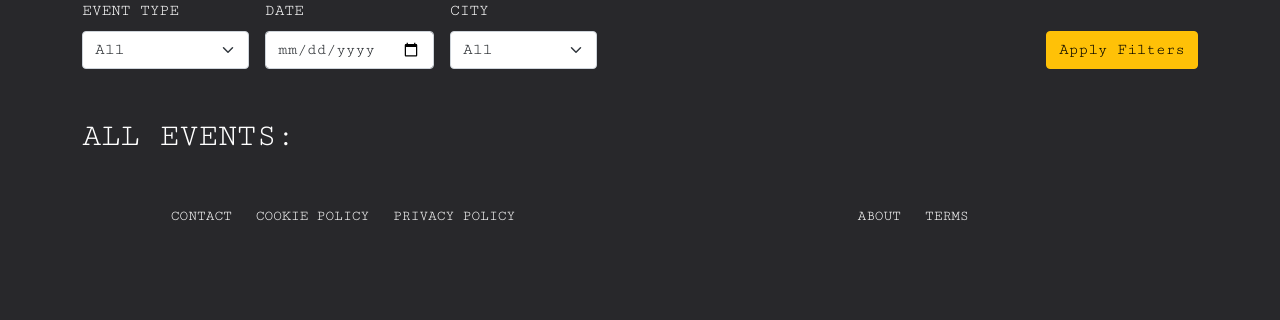
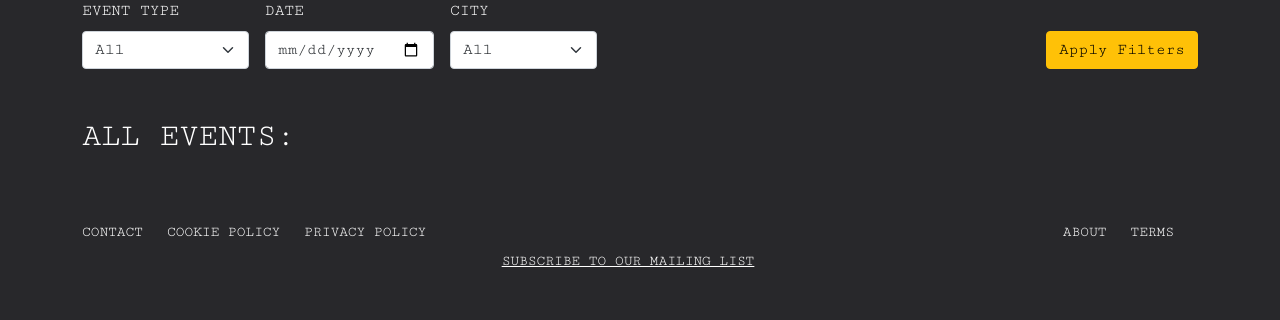
Before and after one commit to parduckids/milestone-project-four, a Django app: page /events in a window 1280 px wide. Shown: the part 271-591 px from the top of the page. Run offline with Django 5.2, Linux system fonts and the light colour scheme; data that the repository does not hold is empty; some libraries are stand-ins or nearby versions.

Commit message:
feat: add the mailing list option to the footer

```diff
--- a/templates/base.html
+++ b/templates/base.html
@@ -1,6 +1,7 @@
 {% load static %}
 <!doctype html>
 <html lang="en">
+
 <head>
 
     {% block meta %}
@@ -14,7 +15,8 @@
 
     {% block corecss %}
     <!-- Bootstrap CSS -->
-        <link href="https://cdn.jsdelivr.net/npm/bootstrap@5.0.2/dist/css/bootstrap.min.css" rel="stylesheet" integrity="sha384-EVSTQN3/azprG1Anm3QDgpJLIm9Nao0Yz1ztcQTwFspd3yD65VohhpuuCOmLASjC" crossorigin="anonymous">
+    <link href="https://cdn.jsdelivr.net/npm/bootstrap@5.0.2/dist/css/bootstrap.min.css" rel="stylesheet"
+        integrity="sha384-EVSTQN3/azprG1Anm3QDgpJLIm9Nao0Yz1ztcQTwFspd3yD65VohhpuuCOmLASjC" crossorigin="anonymous">
     <!-- Custom CSS -->
     <link rel="stylesheet" href="{% static 'css/base.css' %}">
     {% endblock %}
@@ -30,7 +32,9 @@
     {% endblock %}
 
     {% block corejs %}
-        <script src="https://cdn.jsdelivr.net/npm/bootstrap@5.0.2/dist/js/bootstrap.bundle.min.js" integrity="sha384-MrcW6ZMFYlzcLA8Nl+NtUVF0sA7MsXsP1UyJoMp4YLEuNSfAP+JcXn/tWtIaxVXM" crossorigin="anonymous"></script>
+    <script src="https://cdn.jsdelivr.net/npm/bootstrap@5.0.2/dist/js/bootstrap.bundle.min.js"
+        integrity="sha384-MrcW6ZMFYlzcLA8Nl+NtUVF0sA7MsXsP1UyJoMp4YLEuNSfAP+JcXn/tWtIaxVXM" crossorigin="anonymous">
+    </script>
     {% endblock %}
 
     {% block extra_js %}
@@ -38,13 +42,14 @@
 
     <title>Subsurface | {% block extra_title %} {% endblock %}</title>
 </head>
+
 <body class="flex-wrapper">
     <!-- Base navigation bar -->
-    <header >
+    <header>
         <!-- Transparent Navbar - Logged Out -->
         <nav class="navbar navbar-expand-lg navbar-light bg-transparent">
             <div class="container">
-                <a class="navbar-brand sexy-font" href="#">Subsurface</a>
+                <a class="navbar-brand sexy-font" href="{% url 'index' %}">Subsurface</a>
                 <button class="navbar-toggler" type="button" data-bs-toggle="collapse" data-bs-target="#navbarNav"
                     aria-controls="navbarNav" aria-expanded="false" aria-label="Toggle navigation">
                     <span class="navbar-toggler-icon"></span>
@@ -52,16 +57,16 @@
                 <div class="collapse navbar-collapse" id="navbarNav">
                     <ul class="navbar-nav ms-auto">
                         <li class="nav-item">
-                            <a class="nav-link" href="#">Home</a>
+                            <a class="nav-link" href="{% url 'index' %}">Home</a>
                         </li>
                         <li class="nav-item">
-                            <a class="nav-link" href="#">Events</a>
+                            <a class="nav-link" href="{% url 'events' %}">Events</a>
                         </li>
                         <li class="nav-item">
                             <a class="nav-link" href="#">About</a>
                         </li>
                         <li class="nav-item">
-                            <a class="nav-link" href="#">Login/Register</a>
+                            <a class="nav-link" href="{% url 'account_signup' %}">Login/Register</a>
                         </li>
 
                     </ul>
@@ -73,26 +78,52 @@
     {% block content %}
     {% endblock %}
     <!-- Base footer -->
-    <footer class="bg-transparent py-3">
-      <div class="container text-center">
+<footer class="text-white bg-transparent">
+  <div class="container">
       <div class="row">
-              <div class="col-md-6 d-flex align-items-center justify-content-center">
+          <div class="col-md-6 d-flex justify-content-center justify-content-md-start">
               <a href="#" class="text-white mr-3">Contact</a>
               <a href="#" class="text-white mr-3">Cookie Policy</a>
               <a href="#" class="text-white mr-3">Privacy Policy</a>
           </div>
-              <div class="col-md-6 d-flex align-items-center justify-content-center">
+          <div class="col-md-6 d-flex justify-content-center justify-content-md-end mt-3 mt-md-0">
               <a href="#" class="text-white mr-3">About</a>
               <a href="#" class="text-white mr-3">Terms</a>
               <!-- Only when user logged in -->
               <!-- <a href="#" class="text-white btn btn-outline-light btn-sm">Log Out</a> -->
           </div>
       </div>
+      <div class="row mt-2">
+          <div class="col-12 text-center">
+              <a href="#subscribe-section" class="text-white" style="text-decoration: underline !important;" data-toggle="collapse" aria-expanded="false" aria-controls="subscribe-section">
+                  Subscribe to our Mailing List
+              </a>
+          </div>
+      </div>
+      <div class="collapse mt-3" id="subscribe-section">
+          <div class="row">
+              <div class="col-12 d-flex flex-column align-items-center">
+                  <p class="mb-2 text-center small">Subscribe to the Subsurface Underground Event mailing list to get the latest updates and exclusive content.</p>
+                  <form class="form-inline d-flex justify-content-center" id="subscribe-form">
+                      <div class="input-group">
+                          <input type="email" class="form-control" id="subscribe-email" placeholder="Enter your email" required>
+                          <div class="input-group-append">
+                              <button type="submit" class="btn btn-outline-light ml-2" style="height: 100%; margin-left: 5px;">Subscribe</button>
+                          </div>
+                      </div>
+                  </form>
+              </div>
+          </div>
+      </div>
   </div>
 </footer>
+    <script src="https://code.jquery.com/jquery-3.6.0.min.js"></script>
+    <script src="https://stackpath.bootstrapcdn.com/bootstrap/4.5.2/js/bootstrap.bundle.min.js"></script>
     {% block postloadjs %}
+
     {% endblock %}
 
 
 </body>
+
 </html>
```
Lines whose indentation alone changed are shown as unchanged.
